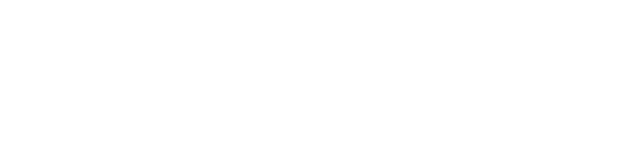
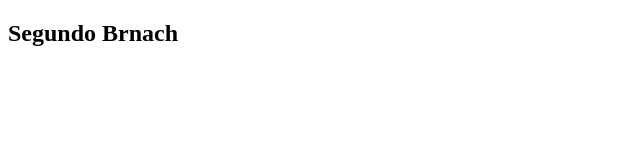
Before and after one commit to AldoNerio/PracticeGit, a plain HTML site: page index.html in a window 1280 px wide. Shown: the whole page, without its empty margins (0-640 px from the left). Drawn offline with Linux system fonts and the light colour scheme.

Commit message:
Second Push inly add h2

```diff
--- a/index.html
+++ b/index.html
@@ -6,6 +6,6 @@
     <title>Use Git</title>
 </head>
 <body>
-
+    <h2>Segundo Brnach</h2>
 </body>
 </html>
```
